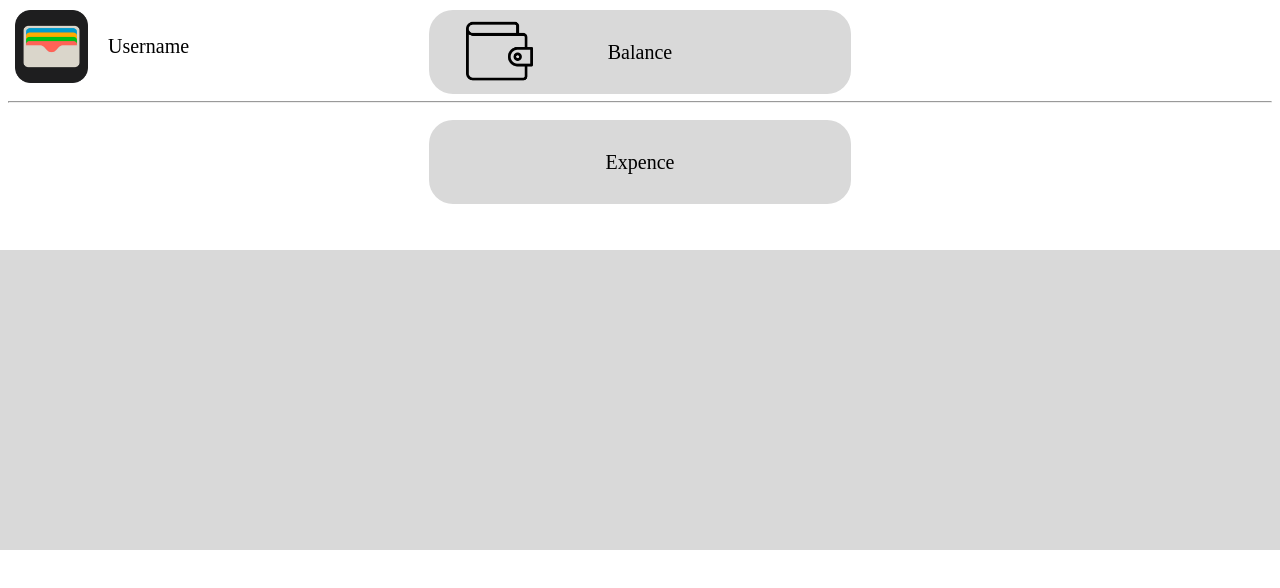
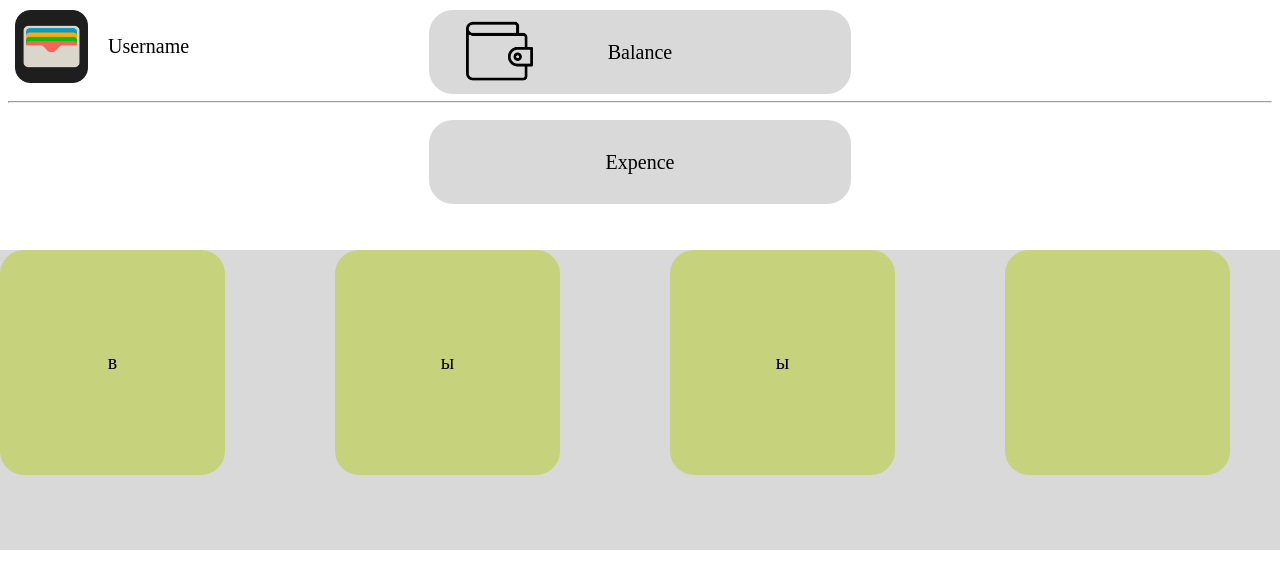
Before and after one commit to IlyaSyssa/wallet.github.io, a Vue app: page / in a window 1280 px wide. Shown: the top 588 px of the page. Built offline with nearby package versions, Linux system fonts and the light colour scheme.

Commit message:
новое сохранение как я делаю ячейки расходов

```diff
--- a/src/App.vue
+++ b/src/App.vue
@@ -16,10 +16,9 @@
     Expence {{  }}
   </div>
   <div class="expenceTable">
-    <div class="expence-item-grid"></div>
-    <div class="expence-item-grid"></div>
-    <div class="expence-item-grid"></div>
-    <div class="expence-item-grid"></div>
+    <div class="expence-item-grid">в</div>
+    <div class="expence-item-grid">ы</div>
+    <div class="expence-item-grid">ы</div>
     <div class="expence-item-grid"></div>
     <div class="expence-item-grid"></div>
   </div>
@@ -123,7 +122,7 @@ const finishEditing = () => {
   width: 100%;
   height: 300px;
   background-color: #D9D9D9; /* Черный цвет с 50% прозрачности */
-
+  gap: 110px;
   /* Центрирование по горизонтали и выравнивание по вертикали с walletIcon */
   position: fixed;
   top: 250px; /* Уровень по вертикали с walletIcon */
@@ -137,6 +136,15 @@ const finishEditing = () => {
   /* Грид занимает всю высоту и ширину .balanceCard */
 }
 .expence-item-grid {
-
+  width: 225px;
+  height: 225px;
+  background-color: rgba(178, 204, 29, 0.493);
+  border-radius: 24px;
+  display: flex;
+  justify-content: center;
+  align-items: center;
+  color: rgb(0, 0, 0);
+  font-size: 20px;
+  border: none; /* Удаление границ для невидимых разделений */
 }
 </style>
```
